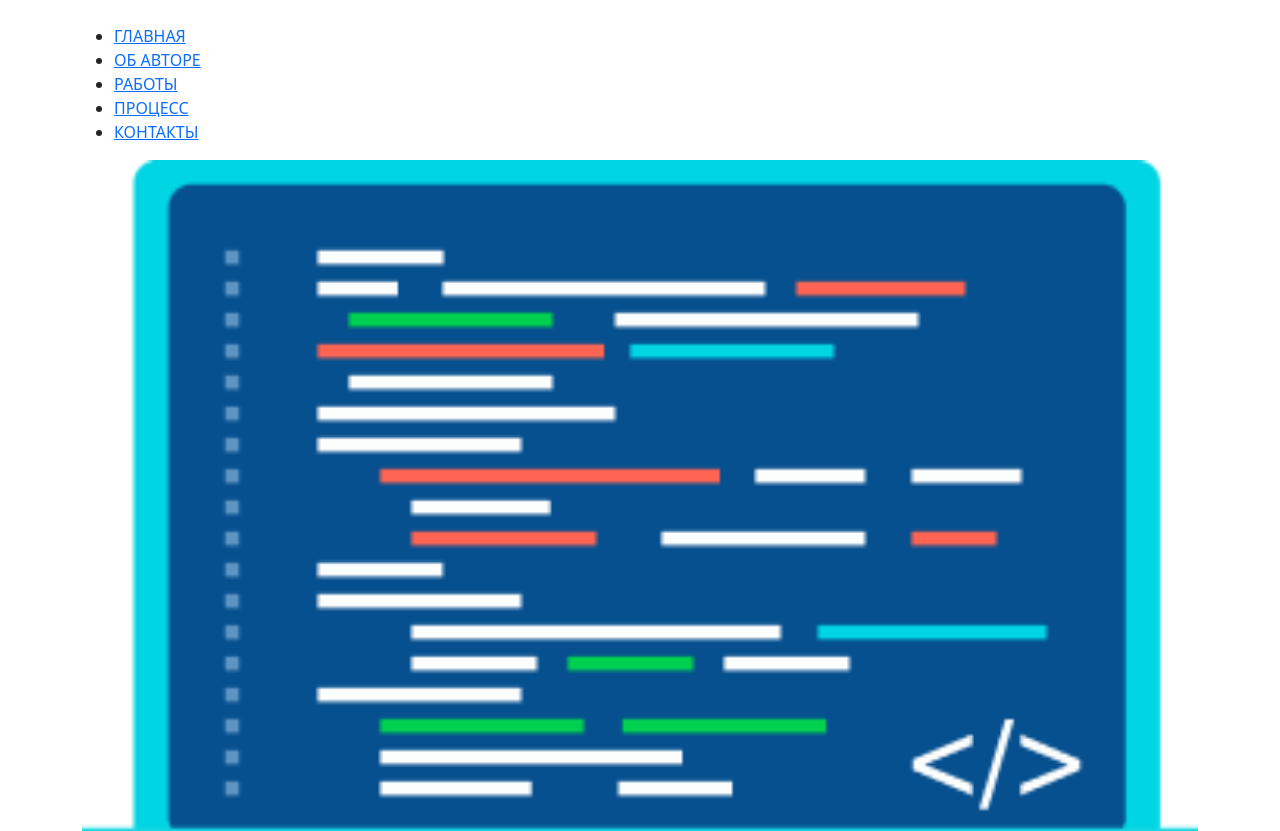
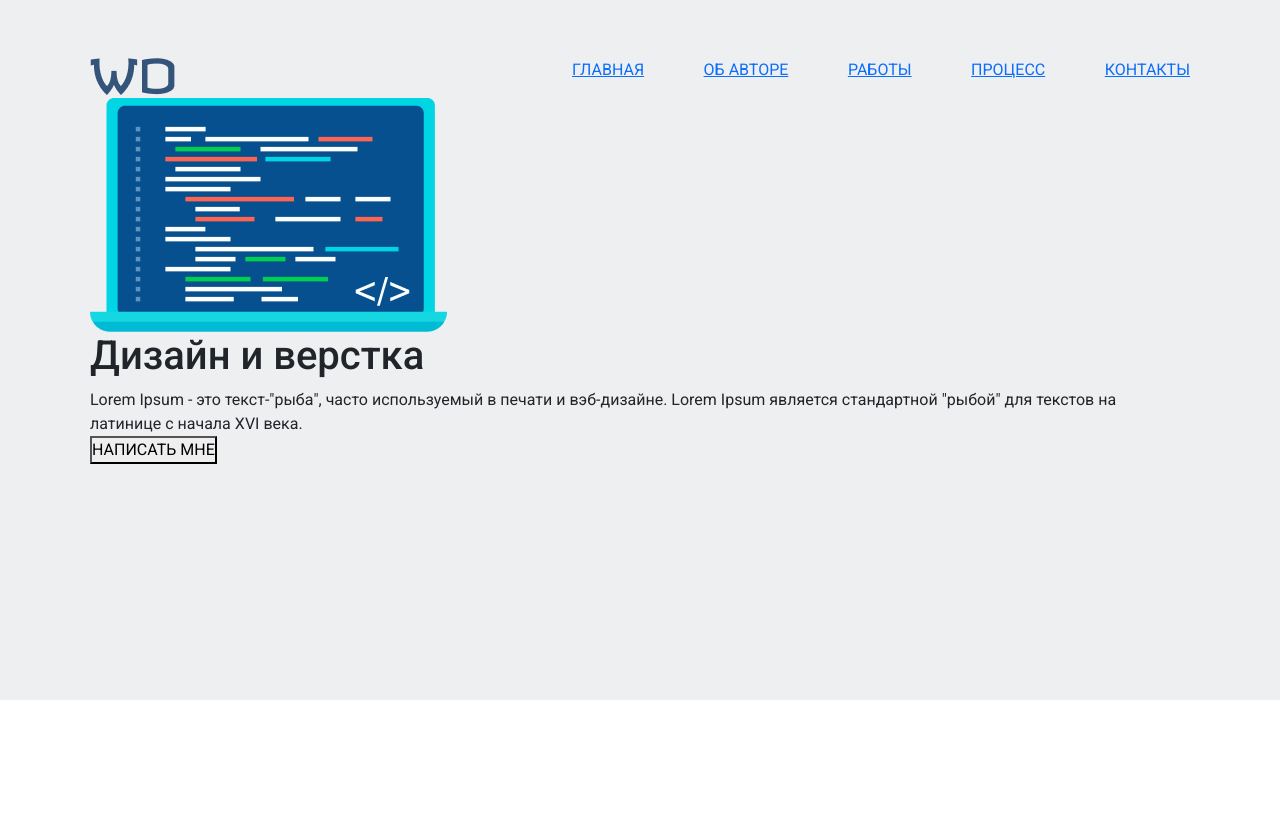
Before and after one commit to marseltatarin/wd-project, a website: page src/index.html in a window 1280 px wide. Shown: the top 831 px of the page. After the commit the page ends 800 px from the top, so only its background shows below. Drawn offline with Linux system fonts and the light colour scheme.

Commit message:
add menu

```diff
--- a/src/index.html
+++ b/src/index.html
@@ -7,15 +7,17 @@
     <meta name="viewport" content="width=device-width, initial-scale=1.0">
     <title>WD</title>
     <link rel="stylesheet" href="css/bootstrap-reboot.min.css">
-    <link rel="stylesheet" href="css/bootstrap-grid.min.css">
-
+    <link rel="preconnect" href="https://fonts.gstatic.com">
+    <link href="https://fonts.googleapis.com/css2?family=Roboto:wght@400;500&display=swap" rel="stylesheet">
+    <link rel="stylesheet" href="css/styles.min.css">
 </head>
 
 <body>
+    <section class="promo">
+        <div class="container">
             <header>
                 <nav>
-            <div class="container">
-                <img src="" alt="">
+                    <a href="" class="logo_link"><img src="icons/logo.png" alt="logo" class="logo_img"></a>
                     <ul class="menu">
                         <li class="menu_item"><a href="#" class="menu_link">ГЛАВНАЯ</a></li>
                         <li class="menu_item"><a href="#" class="menu_link">ОБ АВТОРЕ</a></li>
@@ -23,23 +25,24 @@
                         <li class="menu_item"><a href="#" class="menu_link">ПРОЦЕСС</a></li>
                         <li class="menu_item"><a href="#" class="menu_link">КОНТАКТЫ</a></li>
                     </ul>
-            </div>
                 </nav>
                 <div class="subheader">
                     <div class="container">
-                <div class="row">
                         <img class="subheader_img" src="img/frame.png" alt="frame">
                         <div>
                             <h1 class="subheader_title">Дизайн и верстка</h1>
-                        <div class="subheader_subtitle">Lorem Ipsum - это текст-"рыба", часто используемый в печати и
-                            вэб-дизайне. Lorem Ipsum является стандартной "рыбой" для текстов на латинице с начала XVI
+                            <div class="subheader_subtitle">Lorem Ipsum - это текст-"рыба", часто используемый в печати
+                                и
+                                вэб-дизайне. Lorem Ipsum является стандартной "рыбой" для текстов на латинице с начала
+                                XVI
                                 века.</div>
                             <button class="subheader_btn">НАПИСАТЬ МНЕ</button>
                         </div>
                     </div>
                 </div>
+            </header>
         </div>
-    </header>
+    </section>
 </body>
 
 </html>
--- /dev/null
+++ b/src/sass/_general.sass
@@ -0,0 +1,15 @@
+.promo
+    background: $main-color
+    min-height: 700px
+    padding: 58px 0 145px 0
+
+nav
+    width: 100%
+    display: flex
+    justify-content: space-between
+
+.menu
+    min-width: 650px
+    list-style-type: none
+    display: flex
+    justify-content: space-between
--- a/src/sass/_variables.sass
+++ b/src/sass/_variables.sass
@@ -0,0 +1,2 @@
+$main-color: #EEEFF1
+$second-color: #34547A
--- a/src/sass/styles.sass
+++ b/src/sass/styles.sass
@@ -0,0 +1,10 @@
+@import "_variables"
+@import "_general"
+*
+    font-family: 'Roboto', sans-serif
+    margin: 0
+    padding: 0
+
+.container
+    max-width: 1100px
+    margin: 0 auto
```
Also changed, not shown: src/css/bootstrap-grid.min.css (deleted), src/css/styles.min.css, src/icons/logo.png (renamed from src/img/logo.png). Lines whose indentation alone changed are shown as unchanged.
